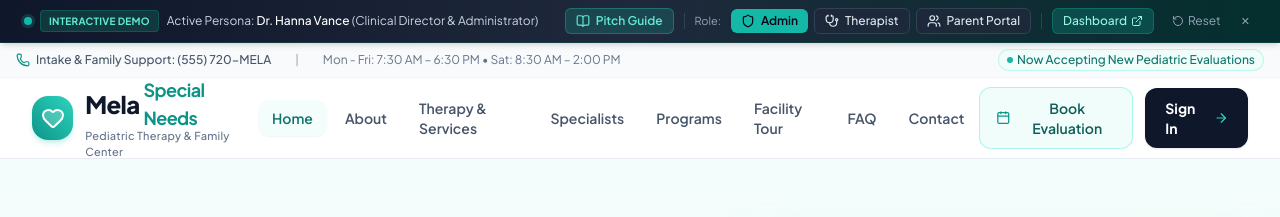
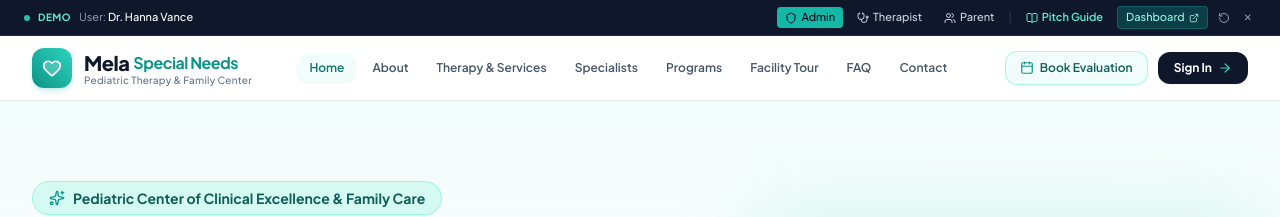
Before and after one commit to habtshd/mela, a React (Vite) app: page / in a window 1280 px wide. Shown: the top 217 px of the page. Built offline with nearby package versions, Linux system fonts and the light colour scheme.

Commit message:
Simplify top demo banner, remove redundant sub-header, fix duplicate Sign In button, and update hero image with authentic child play therapy photo

```diff
--- a/src/components/common/DemoRoleBanner.tsx
+++ b/src/components/common/DemoRoleBanner.tsx
@@ -10,9 +10,6 @@ import {
   ExternalLink,
   Sparkles,
   ChevronDown,
-  HelpCircle,
-  CheckCircle2,
-  ArrowRight,
   BookOpen
 } from 'lucide-react';
 import { Modal } from './Modal';
@@ -47,117 +44,110 @@ export const DemoRoleBanner: React.FC = () => {
     return (
       <button
         onClick={() => setCollapsed(false)}
-        className="fixed top-2 right-4 z-50 bg-slate-900 text-white text-xs font-semibold px-3 py-1.5 rounded-full shadow-lg flex items-center gap-1.5 hover:bg-slate-800 transition-all no-print border border-slate-700"
+        className="fixed top-2 right-4 z-50 bg-slate-900/90 backdrop-blur-md text-white text-[11px] font-bold px-3 py-1 rounded-full shadow-lg flex items-center gap-1.5 hover:bg-slate-800 transition-all no-print border border-slate-700"
       >
-        <Sparkles className="w-3.5 h-3.5 text-teal-400" />
-        Demo Controls
-        <ChevronDown className="w-3.5 h-3.5" />
+        <Sparkles className="w-3 h-3 text-teal-400" />
+        Demo Roles
+        <ChevronDown className="w-3 h-3" />
       </button>
     );
   }
 
   return (
     <>
-      <div className="bg-gradient-to-r from-slate-900 via-slate-800 to-teal-950 text-white text-xs py-2 px-3 sm:px-6 shadow-md border-b border-teal-800/40 sticky top-0 z-50 no-print">
-        <div className="max-w-7xl mx-auto flex flex-wrap items-center justify-between gap-2">
+      <div className="bg-slate-900 text-white text-[11px] py-1.5 px-3 sm:px-6 border-b border-slate-800 sticky top-0 z-50 no-print">
+        <div className="max-w-7xl mx-auto flex items-center justify-between gap-3">
+          {/* Left: Persona badge */}
           <div className="flex items-center gap-2">
-            <span className="flex h-2 w-2 relative">
-              <span className="animate-ping absolute inline-flex h-full w-full rounded-full bg-teal-400 opacity-75"></span>
-              <span className="relative inline-flex rounded-full h-2 w-2 bg-teal-500"></span>
+            <span className="w-1.5 h-1.5 rounded-full bg-teal-400 animate-pulse"></span>
+            <span className="font-bold text-teal-300 uppercase tracking-wider text-[10px]">
+              Demo
             </span>
-            <span className="font-bold tracking-wide uppercase text-[10px] text-teal-300 bg-teal-900/60 px-2 py-0.5 rounded border border-teal-700/50">
-              Interactive Demo
-            </span>
-            <span className="text-slate-300 hidden md:inline">
-              Active Persona: <strong className="text-white font-medium">{currentUser.name}</strong> ({currentUser.title})
+            <span className="text-slate-400 hidden sm:inline">
+              User: <strong className="text-white font-medium">{currentUser.name}</strong>
             </span>
           </div>
 
-          {/* Quick Persona Switcher */}
-          <div className="flex items-center gap-1.5 flex-wrap">
-            <button
-              onClick={() => setShowGuideModal(true)}
-              className="px-2.5 py-1 rounded-md bg-teal-500/20 hover:bg-teal-500/30 text-teal-300 border border-teal-400/30 font-semibold flex items-center gap-1.5"
-            >
-              <BookOpen className="w-3.5 h-3.5" />
-              <span>Pitch Guide</span>
-            </button>
-
-            <div className="h-4 w-[1px] bg-slate-700 mx-1 hidden sm:block"></div>
-
-            <span className="text-slate-400 text-[11px] mr-1 hidden sm:inline">Role:</span>
-
+          {/* Right: Quick Role Switcher Buttons */}
+          <div className="flex items-center gap-1.5">
             <button
               onClick={() => handleRoleSelect('admin')}
-              className={`px-2.5 py-1 rounded-md font-medium flex items-center gap-1.5 transition-all ${
+              className={`px-2 py-0.5 rounded text-[11px] font-medium flex items-center gap-1 transition-all ${
                 currentRole === 'admin'
-                  ? 'bg-teal-500 text-slate-950 shadow font-semibold'
-                  : 'bg-slate-800/80 text-slate-200 hover:bg-slate-700 border border-slate-700'
+                  ? 'bg-teal-500 text-slate-950 font-bold'
+                  : 'text-slate-300 hover:text-white hover:bg-slate-800'
               }`}
-              title="Switch to Administrator view (Dr. Hanna Vance)"
+              title="Administrator view (Dr. Hanna Vance)"
             >
-              <Shield className="w-3.5 h-3.5" />
+              <Shield className="w-3 h-3" />
               <span>Admin</span>
             </button>
 
             <button
               onClick={() => handleRoleSelect('therapist')}
-              className={`px-2.5 py-1 rounded-md font-medium flex items-center gap-1.5 transition-all ${
+              className={`px-2 py-0.5 rounded text-[11px] font-medium flex items-center gap-1 transition-all ${
                 currentRole === 'therapist'
-                  ? 'bg-teal-500 text-slate-950 shadow font-semibold'
-                  : 'bg-slate-800/80 text-slate-200 hover:bg-slate-700 border border-slate-700'
+                  ? 'bg-teal-500 text-slate-950 font-bold'
+                  : 'text-slate-300 hover:text-white hover:bg-slate-800'
               }`}
-              title="Switch to Therapist view (Michael Chen - Caseload, SOAP Notes)"
+              title="Therapist view (Michael Chen - Caseload, SOAP Notes)"
             >
-              <Stethoscope className="w-3.5 h-3.5" />
+              <Stethoscope className="w-3 h-3" />
               <span>Therapist</span>
             </button>
 
             <button
               onClick={() => handleRoleSelect('parent')}
-              className={`px-2.5 py-1 rounded-md font-medium flex items-center gap-1.5 transition-all ${
+              className={`px-2 py-0.5 rounded text-[11px] font-medium flex items-center gap-1 transition-all ${
                 currentRole === 'parent'
-                  ? 'bg-teal-500 text-slate-950 shadow font-semibold'
-                  : 'bg-slate-800/80 text-slate-200 hover:bg-slate-700 border border-slate-700'
+                  ? 'bg-teal-500 text-slate-950 font-bold'
+                  : 'text-slate-300 hover:text-white hover:bg-slate-800'
               }`}
-              title="Switch to Parent Portal (Sarah Jenkins - Liam's care, appointments)"
+              title="Parent Portal (Sarah Jenkins - Liam's care)"
             >
-              <Users className="w-3.5 h-3.5" />
-              <span>Parent Portal</span>
+              <Users className="w-3 h-3" />
+              <span>Parent</span>
             </button>
 
-            <div className="h-4 w-[1px] bg-slate-700 mx-1 hidden sm:block"></div>
+            <span className="text-slate-700">|</span>
+
+            <button
+              onClick={() => setShowGuideModal(true)}
+              className="px-2 py-0.5 rounded text-[11px] text-teal-300 hover:text-teal-200 hover:bg-slate-800 flex items-center gap-1 font-semibold"
+            >
+              <BookOpen className="w-3 h-3" />
+              <span className="hidden sm:inline">Pitch Guide</span>
+            </button>
 
             {isPublicPage ? (
               <button
                 onClick={() => navigate('/dashboard')}
-                className="px-2.5 py-1 rounded-md bg-teal-600/30 hover:bg-teal-600/50 text-teal-200 border border-teal-500/30 flex items-center gap-1 font-medium"
+                className="px-2 py-0.5 rounded text-[11px] bg-teal-600/30 hover:bg-teal-600/50 text-teal-200 border border-teal-500/30 flex items-center gap-1 font-medium"
               >
                 <span>Dashboard</span>
-                <ExternalLink className="w-3 h-3" />
+                <ExternalLink className="w-2.5 h-2.5" />
               </button>
             ) : (
               <button
                 onClick={() => navigate('/')}
-                className="px-2.5 py-1 rounded-md bg-slate-800 hover:bg-slate-700 text-slate-200 border border-slate-700 flex items-center gap-1 font-medium"
+                className="px-2 py-0.5 rounded text-[11px] bg-slate-800 hover:bg-slate-700 text-slate-300 flex items-center gap-1 font-medium"
               >
                 <span>Website</span>
-                <ExternalLink className="w-3 h-3" />
+                <ExternalLink className="w-2.5 h-2.5" />
               </button>
             )}
 
             <button
               onClick={() => setShowConfirmReset(true)}
-              className="px-2 py-1 rounded-md text-slate-400 hover:text-amber-300 hover:bg-slate-800 transition-colors flex items-center gap-1 ml-1"
-              title="Reset demo data to initial pristine values"
+              className="p-1 text-slate-400 hover:text-amber-400 hover:bg-slate-800 rounded transition-colors"
+              title="Reset sample records to initial state"
             >
               <RotateCcw className="w-3 h-3" />
-              <span className="hidden lg:inline">Reset</span>
             </button>
 
             <button
               onClick={() => setCollapsed(true)}
-              className="text-slate-400 hover:text-white px-1.5 py-1 text-[11px]"
+              className="p-1 text-slate-400 hover:text-white rounded text-[10px]"
               title="Minimize banner"
             >
               ✕
--- a/src/components/dashboard/DashboardTopNav.tsx
+++ b/src/components/dashboard/DashboardTopNav.tsx
@@ -184,7 +184,7 @@ export const DashboardTopNav: React.FC<TopNavProps> = ({ setMobileOpen }) => {
 
   return (
     <>
-      <header className="h-16 bg-white border-b border-slate-200/90 px-4 sm:px-6 flex items-center justify-between sticky top-[37px] z-30 shadow-sm no-print">
+      <header className="h-16 bg-white border-b border-slate-200/90 px-4 sm:px-6 flex items-center justify-between sticky top-[31px] z-30 shadow-sm no-print">
         {/* Left: Mobile hamburger & Search bar */}
         <div className="flex items-center gap-3 flex-1 max-w-lg">
           <button
--- a/src/components/public/PublicHeader.tsx
+++ b/src/components/public/PublicHeader.tsx
@@ -1,6 +1,6 @@
 import React, { useState } from 'react';
 import { Link, useLocation } from 'react-router-dom';
-import { Heart, Menu, X, ArrowRight, Phone, Calendar } from 'lucide-react';
+import { Heart, Menu, X, ArrowRight, Calendar } from 'lucide-react';
 import { Modal } from '../common/Modal';
 import { useDemo } from '../../context/DemoContext';
 
@@ -45,58 +45,36 @@ export const PublicHeader: React.FC = () => {
 
   return (
     <>
-      <header className="bg-white/95 backdrop-blur-md border-b border-slate-200/80 sticky top-[37px] z-40 transition-all">
-        {/* Top Info Bar */}
-        <div className="bg-slate-50 border-b border-slate-100 py-1.5 px-4 text-xs text-slate-600 hidden md:block">
-          <div className="max-w-7xl mx-auto flex justify-between items-center">
-            <div className="flex items-center gap-6">
-              <span className="flex items-center gap-1.5 font-medium">
-                <Phone className="w-3.5 h-3.5 text-teal-600" />
-                Intake & Family Support: (555) 720-MELA
-              </span>
-              <span className="text-slate-400">|</span>
-              <span className="text-slate-500">
-                Mon - Fri: 7:30 AM – 6:30 PM • Sat: 8:30 AM – 2:00 PM
-              </span>
-            </div>
-            <div className="flex items-center gap-4 text-xs font-medium">
-              <span className="inline-flex items-center gap-1 px-2 py-0.5 rounded-full bg-teal-50 text-teal-700 border border-teal-200/60">
-                <span className="w-1.5 h-1.5 rounded-full bg-teal-500 animate-pulse"></span>
-                Now Accepting New Pediatric Evaluations
-              </span>
-            </div>
-          </div>
-        </div>
-
+      <header className="bg-white/95 backdrop-blur-md border-b border-slate-200/80 sticky top-[31px] z-40 transition-all">
         {/* Main Navbar */}
         <div className="max-w-7xl mx-auto px-4 sm:px-6 lg:px-8">
-          <div className="flex items-center justify-between h-20">
+          <div className="flex items-center justify-between h-18 py-3">
             {/* Logo */}
             <Link to="/" className="flex items-center gap-3 group">
-              <div className="w-11 h-11 rounded-2xl bg-gradient-to-tr from-teal-600 to-teal-400 flex items-center justify-center shadow-md shadow-teal-500/20 group-hover:scale-105 transition-transform">
-                <Heart className="w-6 h-6 text-white fill-white/20" />
+              <div className="w-10 h-10 rounded-xl bg-gradient-to-tr from-teal-600 to-teal-400 flex items-center justify-center shadow-md shadow-teal-500/20 group-hover:scale-105 transition-transform">
+                <Heart className="w-5 h-5 text-white fill-white/20" />
               </div>
               <div>
-                <span className="text-2xl font-black tracking-tight text-slate-900 flex items-center gap-1">
-                  Mela <span className="text-teal-600 font-bold text-lg">Special Needs</span>
+                <span className="text-xl font-black tracking-tight text-slate-900 flex items-center gap-1">
+                  Mela <span className="text-teal-600 font-bold text-base">Special Needs</span>
                 </span>
-                <p className="text-[11px] text-slate-500 -mt-1 font-medium tracking-wide">
+                <p className="text-[10px] text-slate-500 -mt-1 font-medium tracking-wide">
                   Pediatric Therapy & Family Center
                 </p>
               </div>
             </Link>
 
             {/* Desktop Navigation */}
-            <nav className="hidden xl:flex items-center gap-1">
+            <nav className="hidden lg:flex items-center gap-1">
               {navLinks.map((link) => {
                 const isActive = location.pathname === link.href;
                 return (
                   <Link
                     key={link.href}
                     to={link.href}
-                    className={`px-3.5 py-2 rounded-xl text-sm font-semibold transition-all ${
+                    className={`px-3 py-1.5 rounded-xl text-xs font-semibold transition-all ${
                       isActive
-                        ? 'text-teal-700 bg-teal-50/80 shadow-sm'
+                        ? 'text-teal-700 bg-teal-50 shadow-sm font-bold'
                         : 'text-slate-600 hover:text-slate-900 hover:bg-slate-100/70'
                     }`}
                   >
@@ -106,30 +84,30 @@ export const PublicHeader: React.FC = () => {
               })}
             </nav>
 
-            {/* Actions */}
-            <div className="hidden sm:flex items-center gap-3">
+            {/* Desktop Actions */}
+            <div className="hidden lg:flex items-center gap-2.5">
               <button
                 onClick={() => setConsultModalOpen(true)}
-                className="px-4 py-2.5 rounded-xl text-sm font-semibold text-teal-800 bg-teal-50 hover:bg-teal-100 border border-teal-200/80 transition-all flex items-center gap-2"
+                className="px-3.5 py-2 rounded-xl text-xs font-semibold text-teal-800 bg-teal-50 hover:bg-teal-100 border border-teal-200/80 transition-all flex items-center gap-1.5"
               >
-                <Calendar className="w-4 h-4 text-teal-600" />
+                <Calendar className="w-3.5 h-3.5 text-teal-600" />
                 <span>Book Evaluation</span>
               </button>
 
               <Link
                 to="/login"
-                className="px-5 py-2.5 rounded-xl text-sm font-bold text-white bg-slate-900 hover:bg-slate-800 shadow-sm shadow-slate-900/10 hover:shadow-md transition-all flex items-center gap-2 group"
+                className="px-4 py-2 rounded-xl text-xs font-bold text-white bg-slate-900 hover:bg-slate-800 shadow-sm transition-all flex items-center gap-1.5 group"
               >
                 <span>Sign In</span>
-                <ArrowRight className="w-4 h-4 text-teal-400 group-hover:translate-x-0.5 transition-transform" />
+                <ArrowRight className="w-3.5 h-3.5 text-teal-400 group-hover:translate-x-0.5 transition-transform" />
               </Link>
             </div>
 
-            {/* Mobile menu button */}
-            <div className="flex xl:hidden items-center gap-2">
+            {/* Mobile / Tablet Actions (only ONE Sign In button and hamburger toggle) */}
+            <div className="flex lg:hidden items-center gap-2">
               <Link
                 to="/login"
-                className="px-3.5 py-2 rounded-lg text-xs font-bold text-white bg-slate-900"
+                className="px-3.5 py-1.5 rounded-lg text-xs font-bold text-white bg-slate-900"
               >
                 Sign In
               </Link>
@@ -138,7 +116,7 @@ export const PublicHeader: React.FC = () => {
                 className="p-2 rounded-xl text-slate-600 hover:bg-slate-100"
                 aria-label="Toggle menu"
               >
-                {mobileMenuOpen ? <X className="w-6 h-6" /> : <Menu className="w-6 h-6" />}
+                {mobileMenuOpen ? <X className="w-5 h-5" /> : <Menu className="w-5 h-5" />}
               </button>
             </div>
           </div>
@@ -146,38 +124,31 @@ export const PublicHeader: React.FC = () => {
 
         {/* Mobile menu dropdown */}
         {mobileMenuOpen && (
-          <div className="xl:hidden bg-white border-b border-slate-200 px-4 pt-2 pb-6 space-y-2 animate-in slide-in-from-top duration-200">
+          <div className="lg:hidden bg-white border-b border-slate-200 px-4 pt-2 pb-6 space-y-1.5 animate-in slide-in-from-top duration-200">
             {navLinks.map((link) => (
               <Link
                 key={link.href}
                 to={link.href}
                 onClick={() => setMobileMenuOpen(false)}
-                className={`block px-4 py-2.5 rounded-xl text-base font-semibold ${
+                className={`block px-3.5 py-2 rounded-xl text-sm font-semibold ${
                   location.pathname === link.href
-                    ? 'text-teal-700 bg-teal-50'
+                    ? 'text-teal-700 bg-teal-50 font-bold'
                     : 'text-slate-700 hover:bg-slate-50'
                 }`}
               >
                 {link.label}
               </Link>
             ))}
-            <div className="pt-4 border-t border-slate-100 flex flex-col gap-2">
+            <div className="pt-3 border-t border-slate-100 flex flex-col gap-2">
               <button
                 onClick={() => {
                   setMobileMenuOpen(false);
                   setConsultModalOpen(true);
                 }}
-                className="w-full py-3 rounded-xl text-sm font-semibold text-teal-700 bg-teal-50 border border-teal-200 text-center"
+                className="w-full py-2.5 rounded-xl text-xs font-semibold text-teal-800 bg-teal-50 border border-teal-200 text-center"
               >
                 Book Intake Evaluation
               </button>
-              <Link
-                to="/login"
-                onClick={() => setMobileMenuOpen(false)}
-                className="w-full py-3 rounded-xl text-sm font-bold text-white bg-slate-900 text-center"
-              >
-                Sign In to Platform
-              </Link>
             </div>
           </div>
         )}
--- a/src/pages/public/Home.tsx
+++ b/src/pages/public/Home.tsx
@@ -89,8 +89,8 @@ export const Home: React.FC = () => {
                 {/* Main Image Card */}
                 <div className="rounded-3xl overflow-hidden shadow-2xl border-4 border-white bg-white">
                   <img
-                    src="https://images.unsplash.com/photo-1576765608535-5f04d1e3f289?auto=format&fit=crop&q=80&w=800"
-                    alt="Pediatric therapy session with warm, smiling therapist and child"
+                    src="https://images.unsplash.com/photo-1596495578065-6e0763fa1178?auto=format&fit=crop&q=80&w=800"
+                    alt="Pediatric sensory and play therapy development session with child"
                     className="w-full h-80 object-cover"
                   />
                   <div className="p-6 bg-white space-y-3">
```
